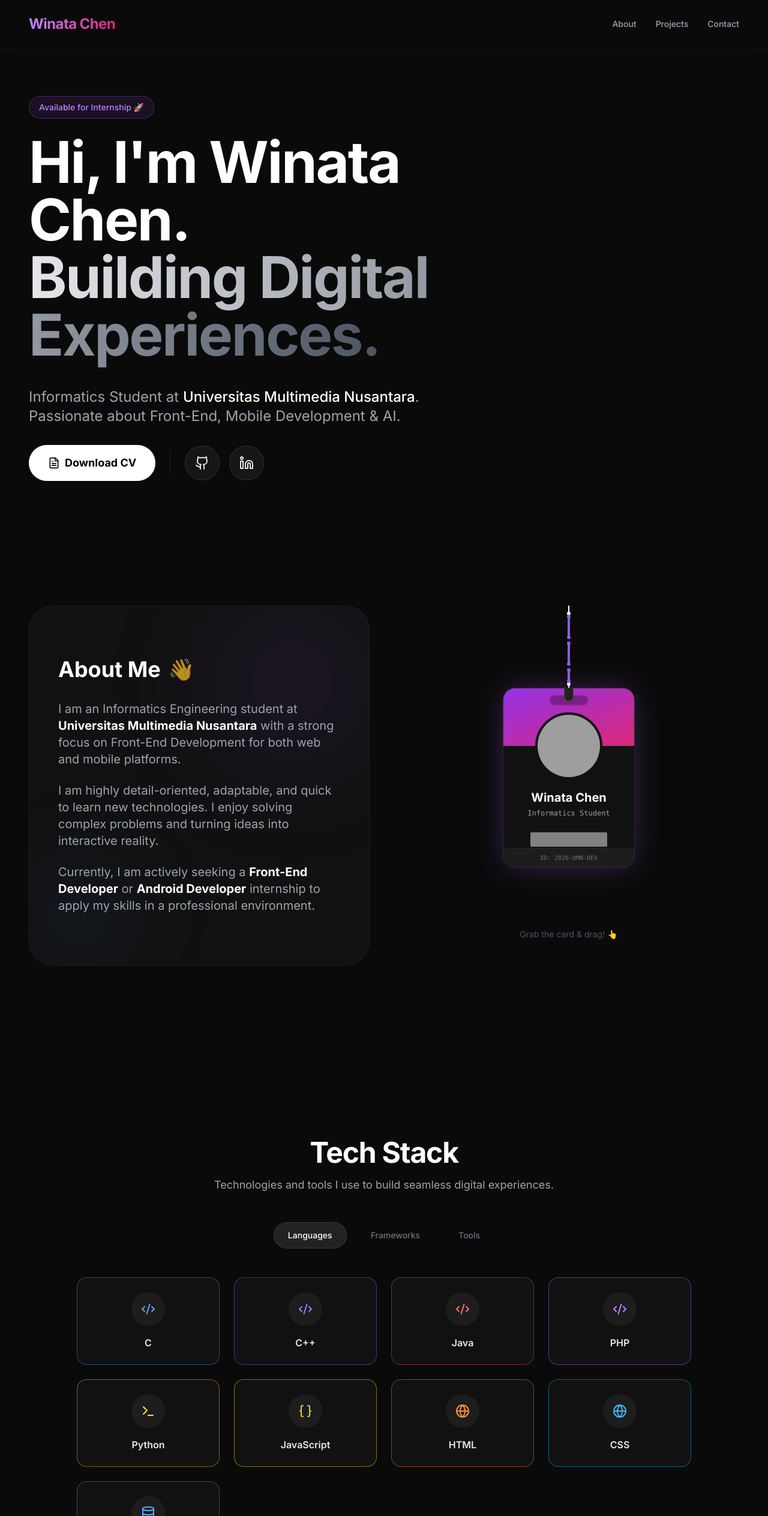
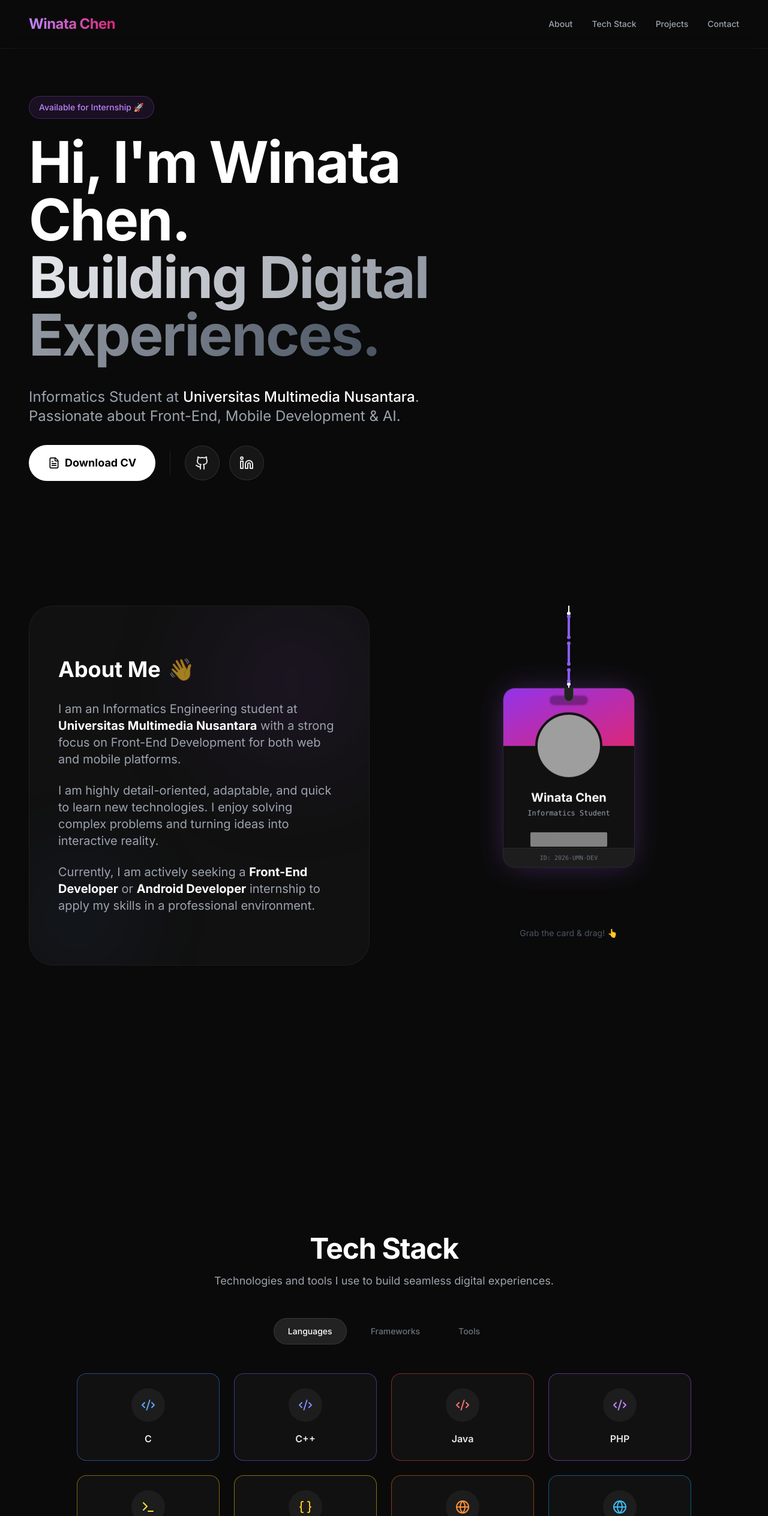
Before and after one commit to Winatachenn/Portfolio-Winata, a Next.js app: page / in a window 1280 px wide. Shown: the top 2528 px of the page at 60% size. Built offline with nearby package versions, Linux system fonts and the light colour scheme; grey boxes are pictures that could not be loaded.

Commit message:
Added tech stack on navbar

```diff
--- a/components/Navbar.tsx
+++ b/components/Navbar.tsx
@@ -2,7 +2,7 @@
 
 import { useState } from "react";
 import Link from "next/link";
-import { motion, AnimatePresence, Variants } from "framer-motion"; // <-- 1. Import Variants
+import { motion, AnimatePresence, Variants } from "framer-motion";
 import { Menu, X } from "lucide-react";
 
 export default function Navbar() {
@@ -10,6 +10,7 @@ export default function Navbar() {
 
   const navLinks = [
     { name: "About", href: "#about" },
+    { name: "Tech Stack", href: "#techstack" },
     { name: "Projects", href: "#projects" },
     { name: "Contact", href: "#contact" },
   ];
--- a/components/Techstack.tsx
+++ b/components/Techstack.tsx
@@ -46,7 +46,8 @@ export default function TechStack() {
   const [activeTab, setActiveTab] = useState("languages");
 
   return (
-    <section className="py-20 relative">
+      <section className="py-20 relative">
+      <section id="techstack" className="py-20 relative"></section>
       <div className="text-center mb-12 space-y-4">
         <h2 className="text-4xl md:text-5xl font-bold text-white tracking-tight">
           Tech Stack
```
